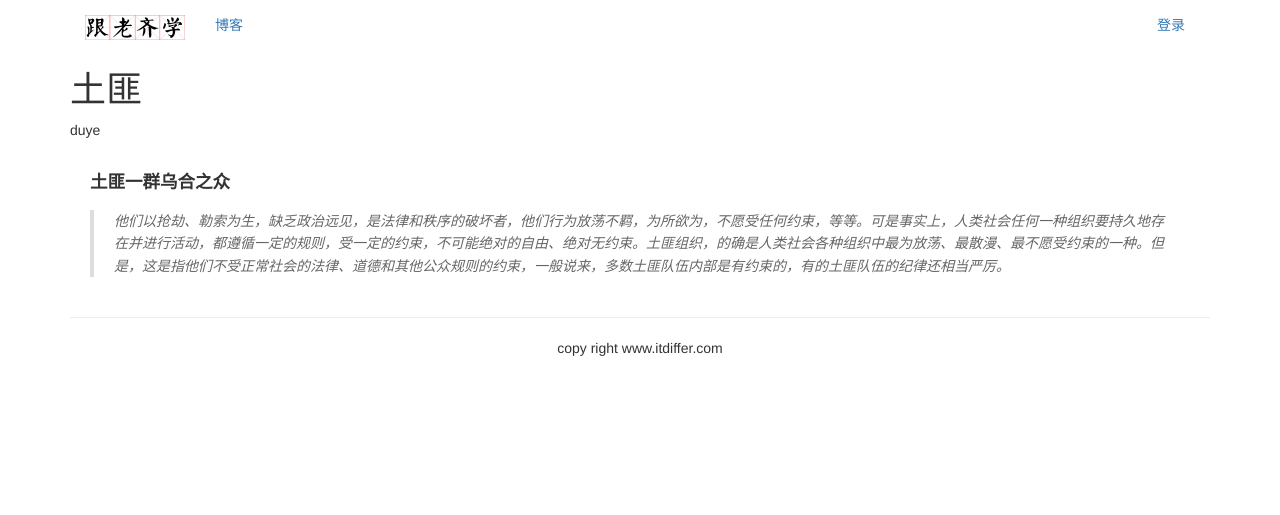
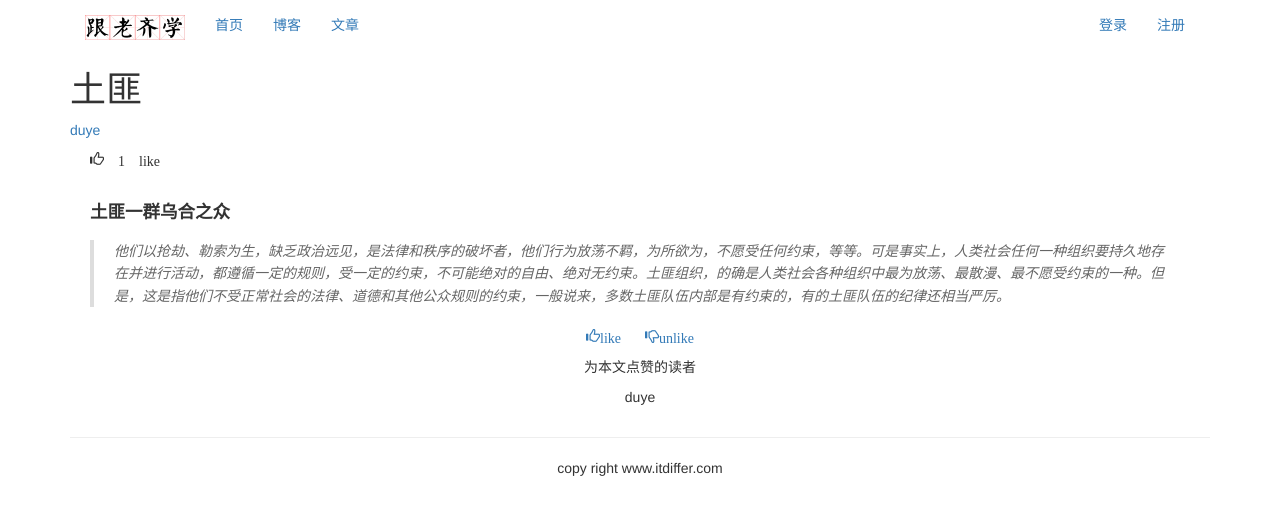
Before and after one commit to duyedoudou/django_first, a Django app: a page that uses templates/header.html in a window 1280 px wide. Shown: the top 515 px of the page. Run offline with Django 3.2, Linux system fonts and the light colour scheme; data comes from the database, SQL or seed files in the repository; both versions use the stored data as it was after the commit; some libraries are stand-ins or nearby versions.

Commit message:
all articles and like_or_unlike
实现查看作者的全部文章和实现为文章点赞功能

```diff
--- a/account/views.py
+++ b/account/views.py
@@ -5,6 +5,7 @@ from .forms import LoginForm,RegistrationForm,UserProfileForm,UserInfoForm,UserF
 from django.contrib.auth.decorators import login_required
 from .models import UserProfile,UserInfo
 from django.contrib.auth.models import User
+from django.urls import reverse
 
 # Create your views here.
 
@@ -37,7 +38,8 @@ def register(request):
             new_profile = userprofile_form.save(commit=False)
             new_profile.user = new_user
             new_profile.save()
-            return HttpResponse("successfully.")
+            # return HttpResponse("successfully.")
+            return HttpResponseRedirect(reverse('account:user_login'))
         else:
             return HttpResponse("sorry,你不能注册.")
     else:
--- a/article/list_views.py
+++ b/article/list_views.py
@@ -3,9 +3,24 @@
 from django.shortcuts import render,get_object_or_404
 from django.core.paginator import PageNotAnInteger,Paginator,EmptyPage
 from .models import ArticlePost,ArticleColumn
+from django.contrib.auth.models import User
+from django.http import HttpResponse
+from django.contrib.auth.decorators import login_required
+from django.views.decorators.csrf import csrf_exempt
+from django.views.decorators.http import require_POST
 
-def article_titles(request):
-    articles_title = ArticlePost.objects.all()
+
+def article_titles(request,username=None):
+    if username:
+        user = User.objects.get(username=username)
+        articles_title = ArticlePost.objects.filter(author=user)
+        try:
+            userinfo = user.userinfo
+
+        except:
+            userinfo = None
+    else:
+        articles_title = ArticlePost.objects.all()
     paginator = Paginator(articles_title,7)
     page = request.GET.get('page')
     try:
@@ -18,10 +33,34 @@ def article_titles(request):
         current_page = paginator.page(paginator.num_pages)
         articles = current_page.object_list
 
+    if username:
+        return render(request,'article/list/author_articles.html',
+                      {'articles':articles,'page':current_page,'userinfo':userinfo,'user':user})
+
     return render(request,'article/list/article_titles.html',
-                  {'articles':articles ,'page':current_page})
+                  {'articles':articles,'page':current_page})
+
 
 def article_detail(request,id,slug):
     article = get_object_or_404(ArticlePost,id=id,slug=slug)
     return render(request,'article/list/article_content.html',
                   {'article':article})
+
+
+@csrf_exempt
+@require_POST
+@login_required(login_url='/account/login/')
+def like_article(request):
+    article_id = request.POST.get('id')
+    action = request.POST.get('action')
+    if article_id and action:
+        try:
+            article = ArticlePost.objects.get(id=article_id)
+            if action == 'like':
+                article.users_like.add(request.user)
+                return HttpResponse('1')
+            else:
+                article.users_like.remove(request.user)
+                return HttpResponse('2')
+        except:
+            return HttpResponse('no')
--- a/article/models.py
+++ b/article/models.py
@@ -28,6 +28,8 @@ class ArticlePost(models.Model):
     created = models.DateTimeField(default=timezone.now)
     updated = models.DateTimeField(auto_now=True)
 
+    users_like = models.ManyToManyField(User,related_name='articles_like',blank=True)
+
     class Meta:
         ordering = ('-updated',)
         index_together = (('id', 'slug'),)
--- a/article/urls.py
+++ b/article/urls.py
@@ -20,5 +20,7 @@ urlpatterns = [
 
     path ('list-article-titles/',list_views.article_titles,name='article_titles'),
     path ('article-content/<int:id>/<slug:slug>/',list_views.article_detail,name='article_content'),
+    path ('list-article-titles/<username>/',list_views.article_titles,name='author_articles'),
+    path ('like-article/',list_views.like_article,name='like_article'),
 
 ]
--- a/boke/settings.py
+++ b/boke/settings.py
@@ -126,7 +126,7 @@ STATICFILES_DIRS = (
     os.path.join(BASE_DIR,"STATIC"),
 )
 
-LOGIN_REDIRECT_URL = '/blog/'
+LOGIN_REDIRECT_URL = '/home/'
 LOGIN_URL = '/account/login/'
 
 EMAIL_HOST = 'smtp.163.com'
--- a/boke/urls.py
+++ b/boke/urls.py
@@ -15,6 +15,7 @@ Including another URLconf
 """
 from django.contrib import admin
 from django.urls import path,include
+from django.views.generic import TemplateView
 
 urlpatterns = [
     path('admin/', admin.site.urls),
@@ -22,4 +23,5 @@ urlpatterns = [
     path('account/',include(('account.urls','account'),namespace='account')),
    # path('account/',include('account.urls',namespace='account')),
     path('article/',include(('article.urls','article'),namespace='article')),
+    path('home/',TemplateView.as_view(template_name='home.html'),name='home'),
 ]
--- a/templates/article/list/article_content.html
+++ b/templates/article/list/article_content.html
@@ -5,16 +5,48 @@
 {% block title %} article detail{% endblock %}
 
 {% block content %}
+
+{% with total_likes=article.users_like.count  user_like=article.users_like.all %}
     <div class="container">
         <header>
         <h1>{{ article.title }}</h1>
-        <p>{{ article.author.username }}</p>
+        <P>
+            <a href="{% url 'article:author_articles' article.author.username %}"><p>{{ article.author.username }}</p></a>
+            <span style="margin-left: 20px" class="glyphicon glyphicon-thumbs-up">
+                {{ total_likes }} like{{ total_likes | pluralize }}
+            </span>
+
+        </P>
         </header>
 
         <link rel="stylesheet" href="{% static 'editor/css/editormd.preview.css' %}" />
         <div id="editormd-view">
-        <textarea id="append-test" style="display:none";>{{ article.body }}</textarea>
+        <textarea id="append-test" style="display:none";>
+{{ article.body }}
+        </textarea>
         </div>
+
+        <div>
+            <p class="text-center">
+                <a onclick="like_article({{ article.id }},'like')" href="#">
+                    <span class="glyphicon glyphicon-thumbs-up">like</span>
+                </a>
+                <a onclick="like_article({{ article.id }},'unlike')" href="#">
+                    <span class="glyphicon glyphicon-thumbs-down" style="margin-left: 20px;">unlike</span>
+                </a>
+            </p>
+        </div>
+
+        <div>
+            <p class="text-center"><srtong>为本文点赞的读者</srtong></p>
+            {% for user in article.users_like.all %}
+            <p class="text-center">{{ user.username }}</p>
+            {% empty %}
+            <p class="text-center">还没人对此文章表态</p>
+            {% endfor %}
+        </div>
+
+
     </div>
 
     <script src="{% static 'js/jquery.js' %}"></script>
@@ -26,6 +58,8 @@
     <script src="{% static 'editor/lib/flowchart.min.js' %}"></script>
     <script src="{% static 'editor/lib/jquery.flowchart.min.js' %}"></script>
     <script src="{% static 'editor/editormd.js' %}"></script>
+
+    <script type="text/javascript" src="{% static 'js/layer.js' %}"></script>
 
     <script type="text/javascript">
     $(function(){
@@ -39,7 +73,29 @@
 
             });
     });
+
+    function like_article(id,action){
+        $.ajax({
+            url:'{% url 'article:like_article' %}',
+            type:'POST',
+            data:{'id':id,'action':action},
+            success:function(e)
+            {
+                if(e=='1')
+                {
+                    layer.msg('感谢点赞');
+                    window.location.reload();
+                }
+                else
+                {
+                    layer.msg('我会继续努力的');
+                    window.location.reload();
+                }
+            },
+        });
+    }
+
     </script>
 
-
+{% endwith %}
 {% endblock %}
--- a/templates/article/list/article_titles.html
+++ b/templates/article/list/article_titles.html
@@ -11,9 +11,11 @@
         <div class="list-group">
             <a href="{{ article.get_url_path }}" class="list-group-item active">
                 <h4 class="list-group-item-heading">{{ article.title }}</h4>
-                <P class="list-group-item-text">作者：{{ article.author.username }}</P>
+            </a>
+                <P class="list-group-item-text">作者：
+                    <a href="{% url 'article:author_articles' article.author.username %}">{{ article.author.username }}</a></P>
                 <P class="list-group-item-text">概要：{{ article.body | slice:'70' | linebreaks }}</P>
-            </a>
+
         </div>
         {% endfor %}
     {% include 'paginator.html' %}
--- a/templates/header.html
+++ b/templates/header.html
@@ -8,7 +8,9 @@
         </div>
     <div>
         <ul class="nav navbar-nav" role="navigation">
+            <li><a href="{% url 'home' %}">首页</a></li>
             <li><a href="{% url 'blog:blog_title' %}">博客</a></li>
+            <li><a href="{% url 'article:article_titles' %}">文章</a></li>
         </ul>
         <ul class="nav navbar-nav navbar-right" style="margin-right:10px">
             {% if user.is_authenticated %}
@@ -30,7 +32,9 @@
                 <li><a href="{% url 'account:user_logout' %}">退出</a></li>
                 {% else %}
                 <li><a href="{% url 'account:user_login' %}">登录</a></li>
+                <li><a href="{% url 'account:user_register' %}">注册</a></li>
             {% endif %}
+
         </ul>
     </div>
     </nav>
```
Also changed, not shown: templates/article/list/author_articles.html (added, +49 -0 lines), templates/home.html (added, +15 -0 lines), article/migrations/0003_auto_20190709_1448.py (added), db.sqlite3, static/images/mn.jpg (added).
